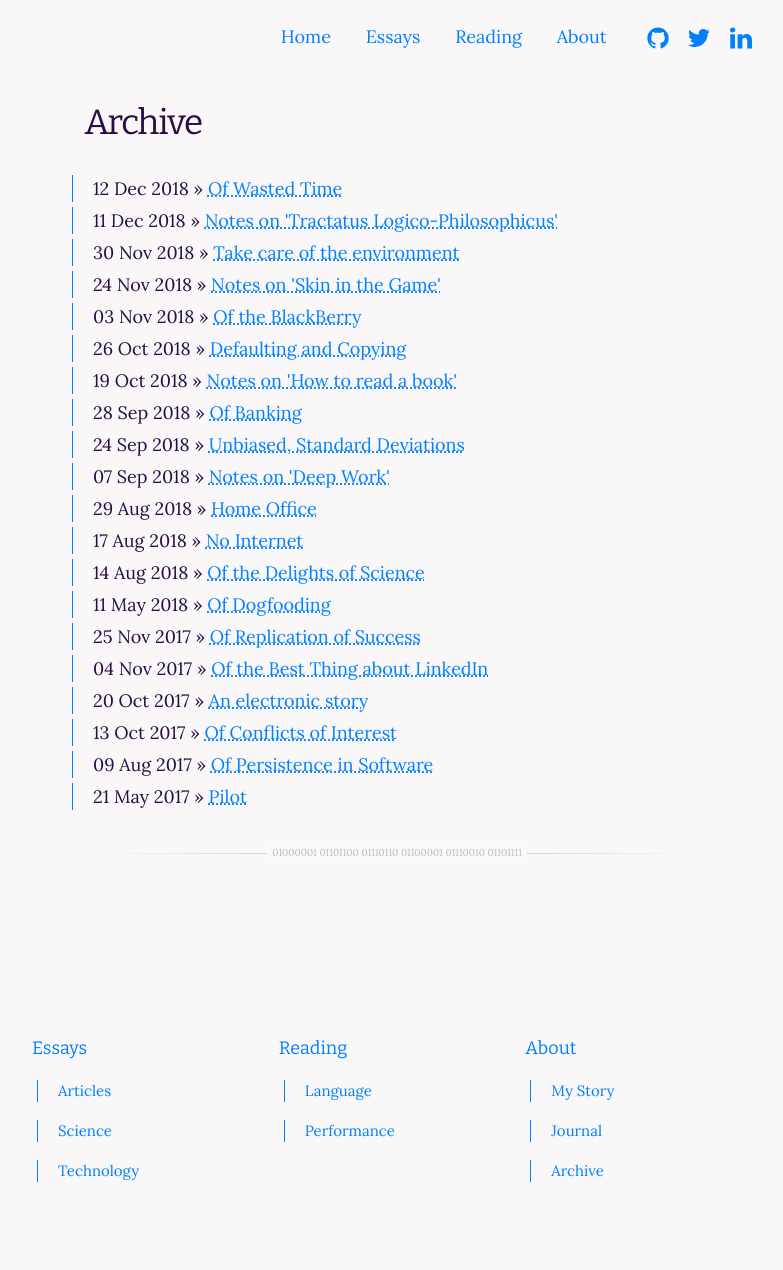
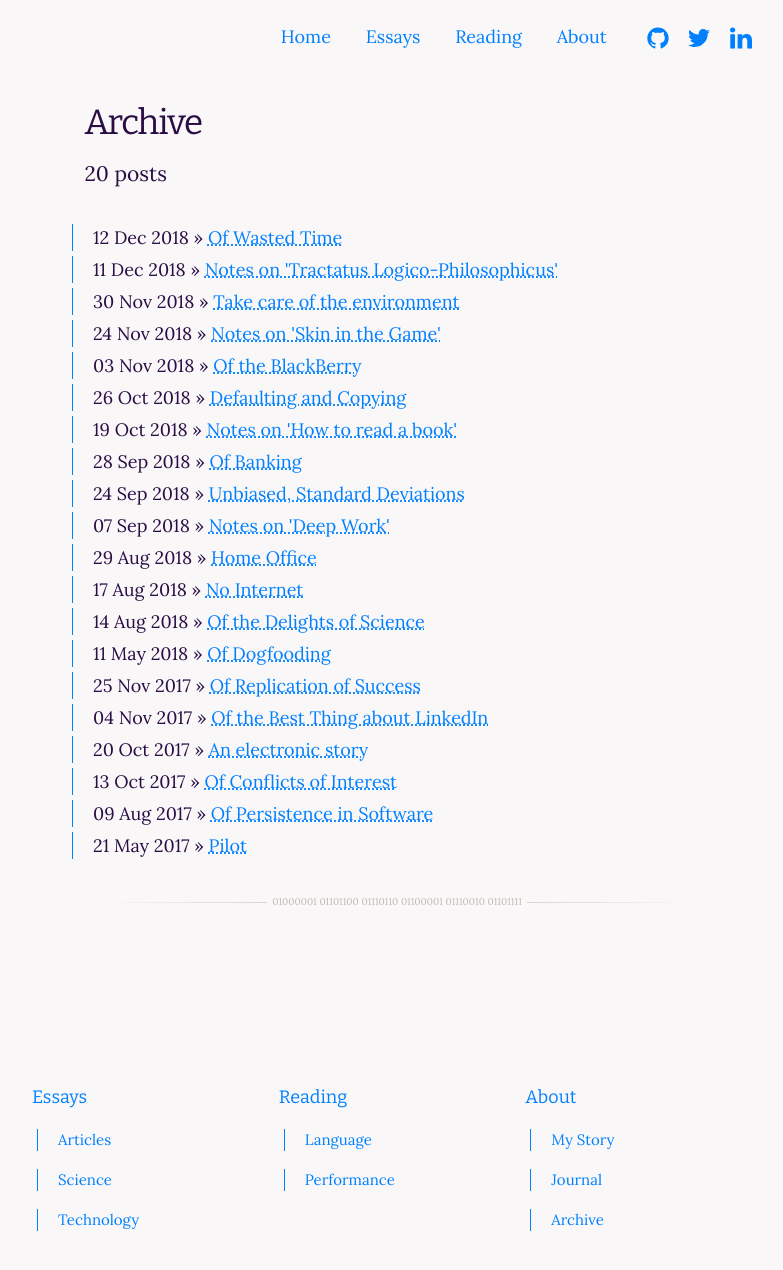
Before and after one commit to ohduran/ohduran.github.io, a Jekyll site: the page built from 05archive.md, in a window 1280 px wide and 1301 px high. Shown: the top 1270 px of the window, without its empty margins (243-1026 px from the left). Built offline with Jekyll 4.4.1, drawn with Linux system fonts in a browser that asks for light colours.

Commit message:
number of posts

```diff
--- a/_layouts/archive.html
+++ b/_layouts/archive.html
@@ -1,6 +1,7 @@
 ---
 layout: page
 ---
+
 {% if page.content != '' %}
 <div class="post-content" itemprop="articleBody">
   {{ content }}
--- a/_layouts/page.html
+++ b/_layouts/page.html
@@ -13,6 +13,13 @@
 
           <header class="post-header">
             <h1 class="post-title">{{ page.title }}</h1>
+            {% if page.title == 'Archive' %}
+              {% assign counter = 0 %}
+              {% for post in site.posts %}
+                {% assign counter = counter | plus: 1 %}
+              {% endfor %}
+              <h3>{{ counter }} posts</h3>
+            {% endif %}
           </header>
 
           <div class="post-content">
```
